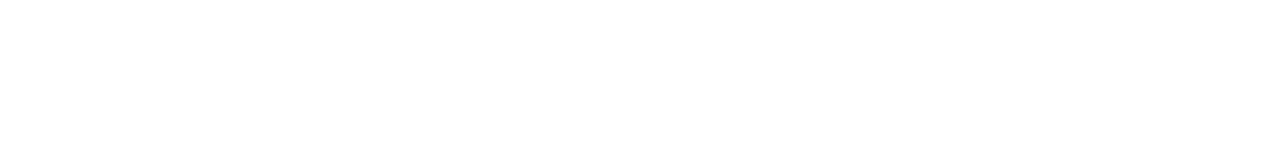
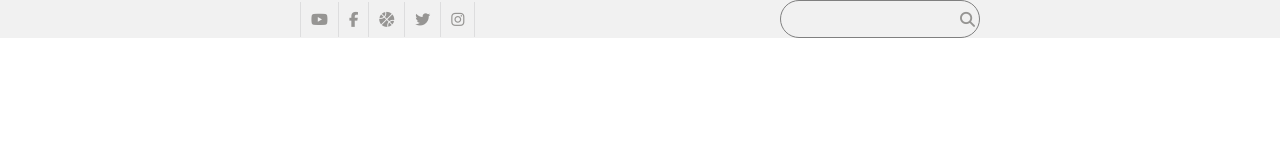
Before and after one commit to 7-hamo/Techlogo, a plain HTML site: page index.html in a window 1280 px wide. Drawn offline with Linux system fonts and the light colour scheme.

Commit message:
block first bar

```diff
--- a/index.html
+++ b/index.html
@@ -18,5 +18,21 @@
       crossorigin="anonymous"
     ></script>
   </head>
-  <body></body>
+  <body>
+    <div class="background-ligh-grey">
+      <div class="container block--first-bar">
+        <div class="social-media">
+          <i class="icon fa-brands fa-youtube"></i>
+          <i class="icon fa-brands fa-facebook-f"></i>
+          <i class="icon fa-solid fa-basketball"></i>
+          <i class="icon fa-brands fa-twitter"></i>
+          <i class="icon fa-brands fa-instagram"></i>
+        </div>
+        <div class="form">
+          <input type="text" class="input" placeholder="" />
+          <i class="icon fa-solid fa-magnifying-glass"></i>
+        </div>
+      </div>
+    </div>
+  </body>
 </html>
--- a/styles/css.css
+++ b/styles/css.css
@@ -5,7 +5,7 @@
     box-sizing: border-box;
 }
 .container{
-    max-width: 1140px;
+    max-width: 700px;
     margin: 0 auto;
 }
 a{
@@ -26,6 +26,9 @@ a:hover{
 .background-dark{
     background-color: #4e4e4c;
 }
+.background-ligh-grey{
+    background-color: #f1f1f1;
+}
 /* blocks */
 
 /* Typoghrafy */
@@ -41,39 +44,56 @@ body{
     border: 1px solid grey;
     border-radius: 30px;
     display: flex;
-    max-width: 30vw;
-    overflow: hidden;
+    align-items: center;
+    width: 30vw;
+    height: 3vw;
+    max-width: 200px;
+    min-height: 20px;
+    margin-right: 1rem;
 }
 .input{
     border: none;
     outline: none;
-    padding: 1.5rem 1.5rem;
+    background-color: transparent;
     flex-grow: 1;
-    font-size: 1.3rem;
+    font-size: .7rem;
     color: #545340;
+    margin-left: 1rem;
+    width: 0;
 }
 .form .icon{
-    font-size: 2rem;
-    padding: 1rem;
-    border: none;
+    margin-right: .4rem;
+}
+@media screen and (min-width:700px) {
+.form .icon{
+    font-size: 1.5rem;
+}
+.input{
+    font-size: 1rem;
+}
 }
 /* Icons */
 .icon{
-    font-size: 2rem;
+    font-size: 1rem;
     color: #969593;
-    padding: 1rem;
-    border-left: 1.5px solid #ddddde;
-
 
 }
 /* Social media */
 .social-media{
-    margin: 1rem;
     display: flex;
-    width: 30vw;
+    margin-left: 1rem;
 }
 .social-media i:last-child{
     border-right: 1.5px solid #ddddde;
+}
+.social-media .icon{
+    padding: 1rem;
+    border-left: 1.5px solid #ddddde;
+}
+@media screen and (min-width:700px) {
+ .social-media .icon{
+    font-size: 1.5rem;
+ }
 }
 /* Sections */
 .sections-top{
@@ -168,3 +188,9 @@ footer{
 .fa-ul{
 margin-left: 1.3rem;
 }
+/* blocks */
+.block--first-bar{
+ display: flex;
+ justify-content: space-between;
+ align-items: center;
+}
```
Also changed, not shown: components/block--first-bar.html (added, +15 -0 lines).
